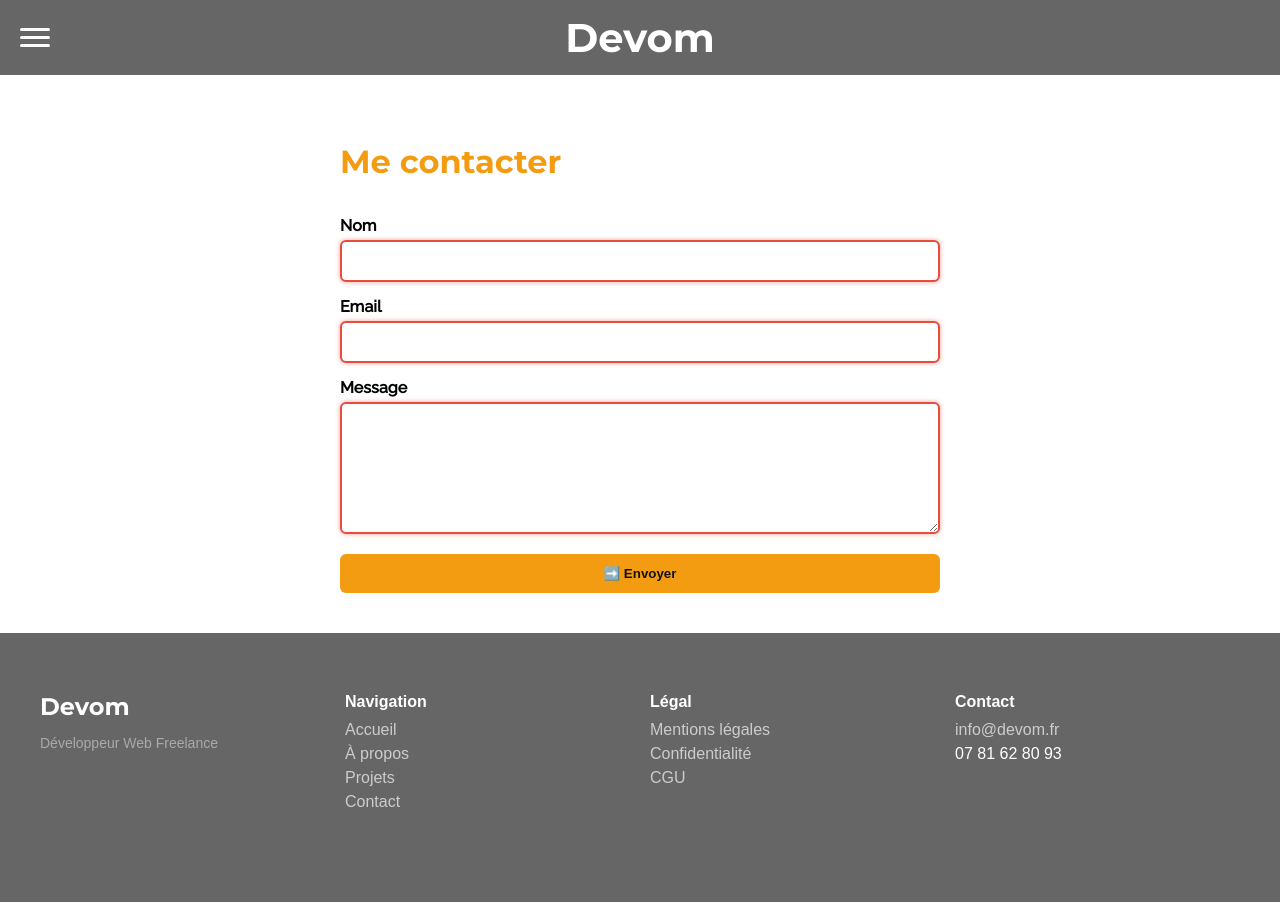
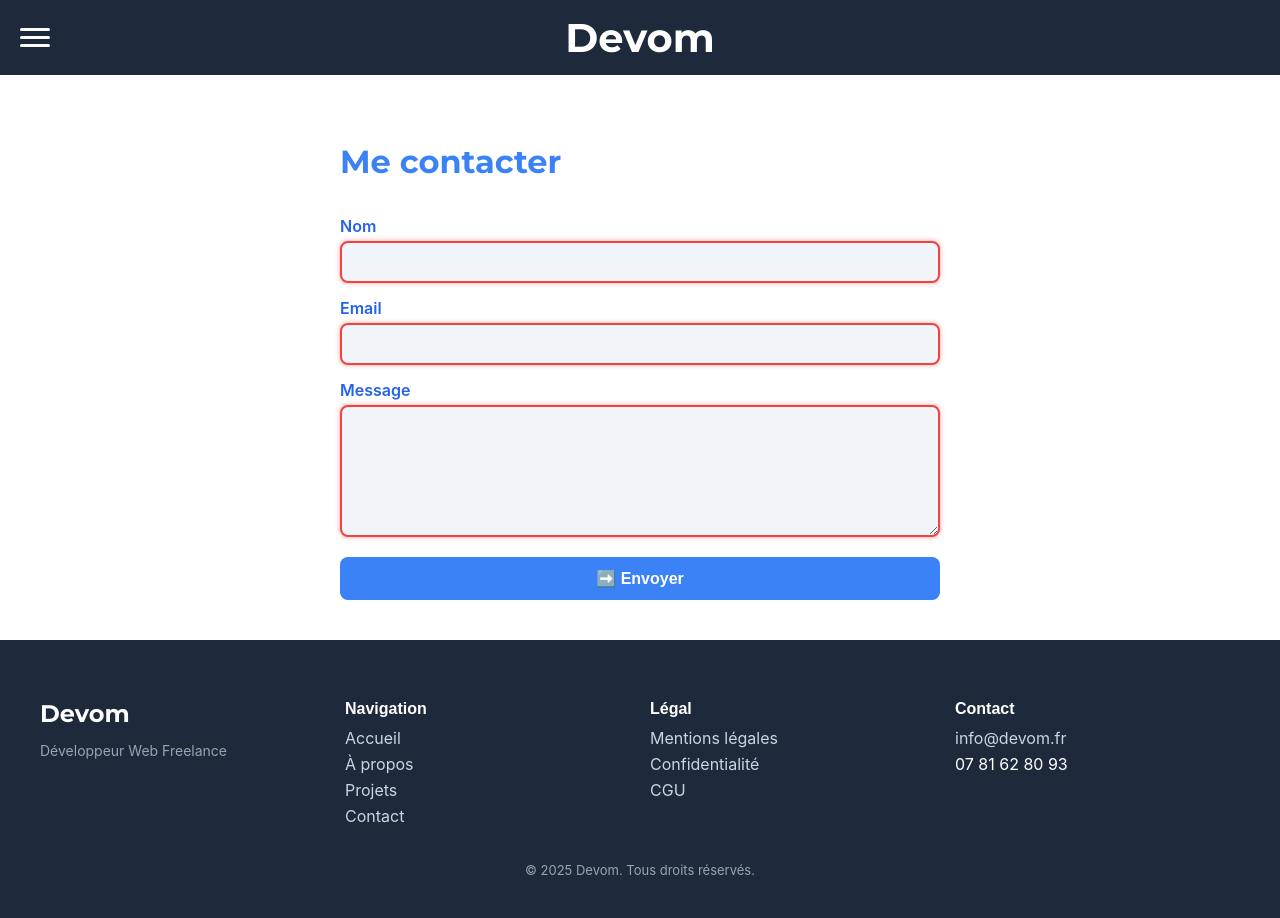
Before and after one commit to Mohoua93/Devom, a React (Create React App) app: page /contact in a window 1280 px wide. Built offline with nearby package versions, Linux system fonts and the light colour scheme.

Commit message:
Change site color

```diff
--- a/src/styles/About.css
+++ b/src/styles/About.css
@@ -2,27 +2,28 @@
   padding: 40px 20px;
   max-width: 900px;
   margin: auto;
-    color: #fff;
+  color: #111827; /* texte sombre pour lisibilité */
   line-height: 1.7;
+  font-family: 'Inter', sans-serif;
 }
 
 .about h2 {
   font-size: 2.2rem;
   margin-bottom: 20px;
-    color: #f39c12;
+  color: #3B82F6; /* bleu accent Devom */
 }
 
 .about h3 {
   font-size: 1.6rem;
   margin-top: 40px;
   margin-bottom: 15px;
-    color: #f39c12;
+  color: #3B82F6;
 }
 
 .about p {
   margin-bottom: 15px;
   font-size: 1.1rem;
-    color: black;
+  color: #334155; /* gris foncé légèrement adouci */
 }
 
 .about ul {
@@ -35,28 +36,28 @@
   font-size: 1.05rem;
   padding-left: 1em;
   position: relative;
-    color: black;
+  color: #334155;
 }
 
 .about li::before {
   content: "•";
   position: absolute;
   left: 0;
-    color: #f39c12;
+  color: #3B82F6; /* bullet stylisé Devom */
 }
 
 .contact-link {
   display: inline-block;
   margin-top: 20px;
   padding: 12px 24px;
-    background-color: #f39c12;
-    color: #111;
-    font-weight: bold;
+  background-color: #3B82F6;
+  color: #FFFFFF;
+  font-weight: 600;
   text-decoration: none;
   border-radius: 8px;
   transition: background 0.3s ease;
 }
 
 .contact-link:hover {
-    background-color: #e67e22;
+  background-color: #2563EB;
 }
--- a/src/styles/Contact.css
+++ b/src/styles/Contact.css
@@ -2,13 +2,15 @@
   max-width: 600px;
   margin: auto;
   padding: 40px 20px;
-  color: #fff;
+  color: #F8FAFC; /* texte clair */
+  border-radius: 1rem;
+  font-family: 'Inter', sans-serif;
 }
 
 .contact h2 {
   margin-bottom: 20px;
   font-size: 2rem;
-  color: #f39c12;
+  color: #3B82F6; /* bleu accent Devom */
 }
 
 form {
@@ -19,63 +21,67 @@ form {
 label {
   margin-top: 15px;
   margin-bottom: 5px;
-  font-weight: bold;
-  color: black;
+  font-weight: 600;
+  color: #2563EB; /* gris clair */
 }
 
 /* Style par défaut */
 input,
 textarea {
   padding: 10px;
-  border-radius: 6px;
+  border-radius: 8px;
   border: 2px solid transparent;
   font-size: 1rem;
   resize: vertical;
   transition: border 0.3s, box-shadow 0.3s;
+  background-color: #F1F5F9;
+  color: #111827;
 }
 
 /* Champs invalides */
 input:invalid,
 textarea:invalid {
-  border: 2px solid #e74c3c;
-  box-shadow: 0 0 5px rgba(231, 76, 60, 0.5);
+  border: 2px solid #EF4444; /* rouge Devom */
+  box-shadow: 0 0 5px rgba(239, 68, 68, 0.5);
 }
 
 /* Champs valides */
 input:valid,
 textarea:valid {
-  border: 2px solid #2ecc71;
+  border: 2px solid #10B981; /* vert succès Devom */
 }
 
 /* Focus */
 input:focus,
 textarea:focus {
   outline: none;
-  border-color: black;
+  border-color: #3B82F6;
+  box-shadow: 0 0 0 3px rgba(59, 130, 246, 0.3);
 }
 
 /* Bouton normal */
 button {
   margin-top: 20px;
-  background-color: #f39c12;
-  color: #111;
+  background-color: #3B82F6;
+  color: #FFFFFF;
   border: none;
   padding: 12px;
-  border-radius: 6px;
-  font-weight: bold;
+  border-radius: 8px;
+  font-weight: 600;
+  font-size: 1rem;
   cursor: pointer;
   transition: background 0.3s;
 }
 
 /* Hover uniquement si pas succès */
 button:not(.success):hover {
-  background-color: #e67e22;
+  background-color: #2563EB;
 }
 
 /* Bouton succès */
 button.success {
-  background-color: #28a745 !important;
-  color: #fff;
+  background-color: #10B981 !important; /* vert succès */
+  color: #FFFFFF;
   cursor: default;
 }
 
@@ -83,4 +89,5 @@ button.success {
 .status {
   margin-top: 15px;
   font-style: italic;
+  color: #94A3B8;
 }
--- a/src/styles/Footer.css
+++ b/src/styles/Footer.css
@@ -1,9 +1,8 @@
-/* src/styles/Footer.css */
 .footer {
-    background-color: #666666;
-    color: #fff;
+  background-color: #1E293B; /* fond bleu foncé Devom */
+  color: #FFFFFF;
   padding: 40px 20px;
-    font-family: sans-serif;
+  font-family: 'Inter', sans-serif;
 }
 
 .footer-container {
@@ -24,17 +23,18 @@
   font-size: 24px;
   font-weight: bold;
   margin-bottom: 5px;
+  color: #FFFFFF;
 }
 
 .footer-subtitle {
   font-size: 14px;
-    color: #aaa;
+  color: #9CA3AF; /* gris clair pour sous-titres */
 }
 
 .footer-title {
   background: none;
   border: none;
-    color: white;
+  color: #FFFFFF;
   font-weight: bold;
   cursor: pointer;
   font-size: 16px;
@@ -60,17 +60,19 @@
 }
 
 .footer-links a {
-    color: #ccc;
+  color: #CBD5E1; /* gris clair */
   text-decoration: none;
+  transition: color 0.2s;
 }
 
 .footer-links a:hover {
+  color: #3B82F6; /* bleu accent Devom */
   text-decoration: underline;
 }
 
 .footer-bottom {
   text-align: center;
-    color: #666;
+  color: #9CA3AF; /* gris clair et doux */
   font-size: 13px;
   margin-top: 30px;
 }
--- a/src/styles/Header.css
+++ b/src/styles/Header.css
@@ -4,8 +4,8 @@
   align-items: center;
   justify-content: center;
   height: 75px;
-  background-color: #666666;
-  color: #fff;
+  background-color: #1E293B; /* bleu foncé Devom */
+  color: #FFFFFF;
   z-index: 1000;
 }
 
@@ -20,7 +20,6 @@
   color: inherit;
   text-decoration: none;
 }
-
 
 /* Bouton burger */
 .burger-button {
@@ -41,7 +40,7 @@
 .bar {
   height: 3px;
   width: 100%;
-  background-color: #fff;
+  background-color: #FFFFFF;
   border-radius: 2px;
   transition: all 0.3s ease;
 }
@@ -65,7 +64,7 @@
   width: 70%;
   max-width: 300px;
   height: 100vh;
-  background-color: #f39c12;
+  background-color: #1E293B; /* bleu foncé Devom */
   padding-top: 80px;
   transition: left 0.3s ease;
   z-index: 2;
@@ -88,12 +87,12 @@
 }
 
 .side-menu a {
-  color: #fff;
+  color: #FFFFFF;
   text-decoration: none;
   font-size: 1.2rem;
   transition: color 0.2s;
 }
 
 .side-menu a:hover {
-  color: #000;
+  color: #3B82F6; /* bleu accent Devom */
 }
--- a/src/styles/Home.css
+++ b/src/styles/Home.css
@@ -1,5 +1,5 @@
 .home-container {
-  background-image: url('../assets/background-home.jpg'); /* remplace si besoin */
+  background-image: url('../assets/background-home.jpg'); /* change si besoin */
   background-size: cover;
   background-position: center;
   position: relative;
@@ -8,11 +8,12 @@
   flex-direction: column;
   justify-content: center;
   align-items: center;
-  color: white;
+  color: #F8FAFC;
   text-align: center;
   padding: 2rem;
   overflow: hidden;
   z-index: 1;
+  font-family: 'Inter', sans-serif;
 }
 
 /* Overlay sombre */
@@ -20,7 +21,7 @@
   content: '';
   position: absolute;
   inset: 0;
-  background-color: rgba(0, 0, 0, 0.5); /* effet grisé foncé */
+  background-color: rgba(0, 0, 0, 0.6); /* effet grisé renforcé */
   z-index: -1;
 }
 
@@ -28,30 +29,32 @@
 .home-title {
   font-size: 3rem;
   margin-bottom: 1rem;
-  font-weight: bold;
+  font-weight: 800;
+  color: #FFFFFF;
 }
 
 /* Sous-titres */
 .home-subtitle {
   font-size: 1.5rem;
-  font-weight: 800;
+  font-weight: 600;
   margin-bottom: 0.8rem;
+  color: #E5E7EB;
 }
 
 /* Bouton "Voir mes projets" */
 .home-button {
   display: inline-block;
   padding: 0.8rem 1.5rem;
-  background-color: #ffffff;
-  color: #000;
+  background-color: #3B82F6;
+  color: #FFFFFF;
   border-radius: 8px;
   text-decoration: none;
-  font-weight: bold;
+  font-weight: 600;
   transition: background-color 0.3s ease, transform 0.2s ease;
   margin-top: 1.5rem;
 }
 
 .home-button:hover {
-  background-color: #ffffff;
+  background-color: #2563EB;
   transform: scale(1.05);
 }
--- a/src/styles/Projects.css
+++ b/src/styles/Projects.css
@@ -2,17 +2,18 @@
   max-width: 1200px;
   margin: 0 auto;
   padding: 40px 20px;
-  color: white;
+  color: #111827;
+  font-family: 'Inter', sans-serif;
 }
 
 .projects h2 {
   font-size: 2.5rem;
-  color: #f39c12;
+  color: #3B82F6; /* titre accent Devom */
   text-align: center;
   margin-bottom: 40px;
 }
 
-/* ✅ Grille flexible de cartes */
+/* ✅ Grille responsive */
 .project-list {
   display: grid;
   grid-template-columns: repeat(auto-fit, minmax(300px, 1fr));
@@ -20,19 +21,20 @@
   padding: 0 1rem;
 }
 
-/* ✅ Carte de projet améliorée */
+/* ✅ Carte projet Devom */
 .project-card {
-  background-color: #666;
+  background-color: #1E293B; /* bleu foncé Devom */
   border-radius: 16px;
   padding: 25px;
   text-align: center;
-  box-shadow: 0 8px 20px rgba(0, 0, 0, 0.3);
+  box-shadow: 0 8px 20px rgba(0, 0, 0, 0.25);
   transition: transform 0.3s ease, box-shadow 0.3s ease;
+  color: #F8FAFC;
 }
 
 .project-card:hover {
   transform: translateY(-6px);
-  box-shadow: 0 12px 30px rgba(0, 0, 0, 0.5);
+  box-shadow: 0 12px 30px rgba(0, 0, 0, 0.35);
 }
 
 .project-card img {
@@ -44,32 +46,33 @@
   display: block;
 }
 
-/* ✅ Titres et texte */
+/* ✅ Titres et descriptions */
 .project-card h3 {
   font-size: 1.5rem;
-  color: #f39c12;
+  color: #3B82F6;
   margin-bottom: 10px;
 }
 
 .project-card p {
   font-size: 1rem;
-  color: #eee;
+  color: #CBD5E1; /* gris clair lisible */
   margin-bottom: 15px;
   line-height: 1.6;
 }
 
-/* ✅ Bouton / lien */
+/* ✅ Bouton GitHub */
 .project-card a {
   display: inline-block;
-  background-color: #3498db;
+  background-color: #3B82F6;
   color: white;
   padding: 10px 20px;
   border-radius: 8px;
   text-decoration: none;
   font-weight: 600;
-  transition: background-color 0.3s ease;
+  transition: background-color 0.3s ease, transform 0.2s ease;
 }
 
 .project-card a:hover {
-  background-color: #2980b9;
+  background-color: #2563EB;
+  transform: scale(1.05);
 }
```
Also changed, not shown: src/styles/CGU.css (+14 -6 lines), src/styles/MentionsLegales.css (+14 -5 lines), src/styles/PolitiquesConfidentialite.css (+14 -5 lines). Lines whose indentation alone changed are shown as unchanged.
